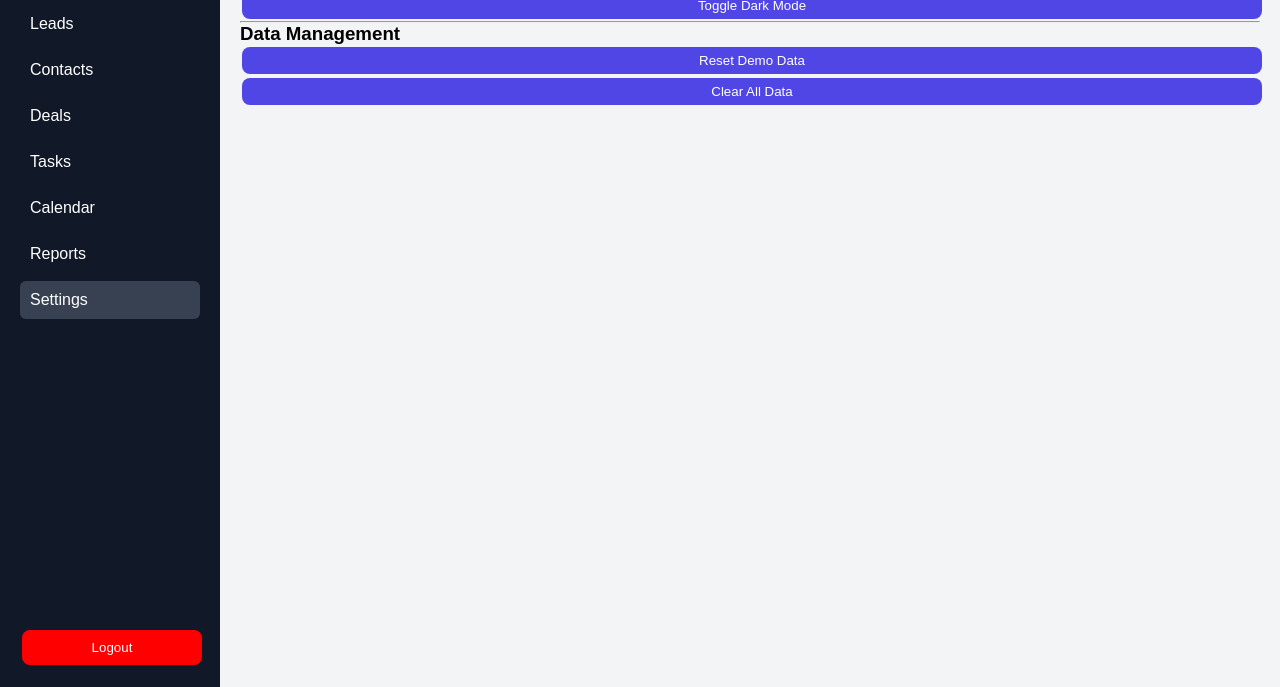
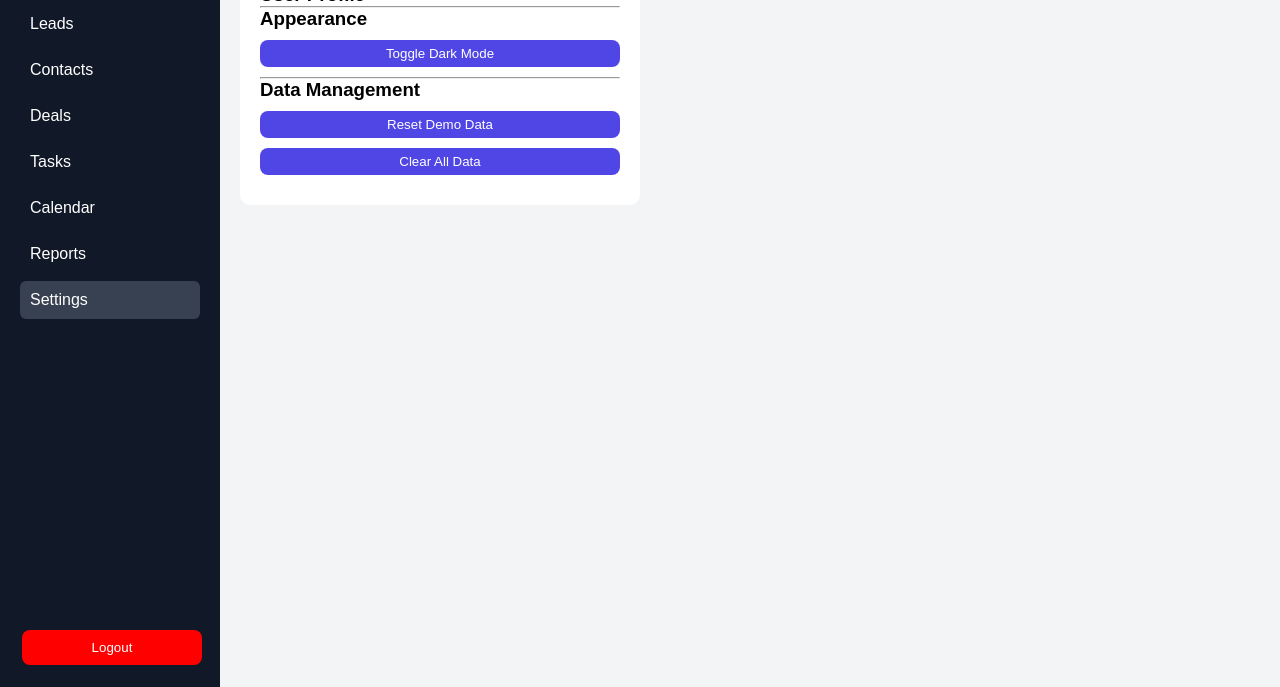
Before and after one commit to aishu104/FUTURE_FS_02, a plain HTML site: page settings.html in a window 1280 px wide. Shown: the part 113-800 px from the top of the page. Drawn offline with Linux system fonts and the light colour scheme; a script that the page names is missing.

Commit message:
Add styles for settings box and buttons

```diff
--- a/css/style.css
+++ b/css/style.css
@@ -248,3 +248,16 @@ button {
   padding: 20px;
   border-radius: 10px;
 }
+.settings-box {
+  background: white;
+  padding: 20px;
+  border-radius: 10px;
+  width: 400px;
+  margin-top: 20px;
+}
+
+.settings-box button {
+  display: block;
+  width: 100%;
+  margin: 10px 0;
+}
```
